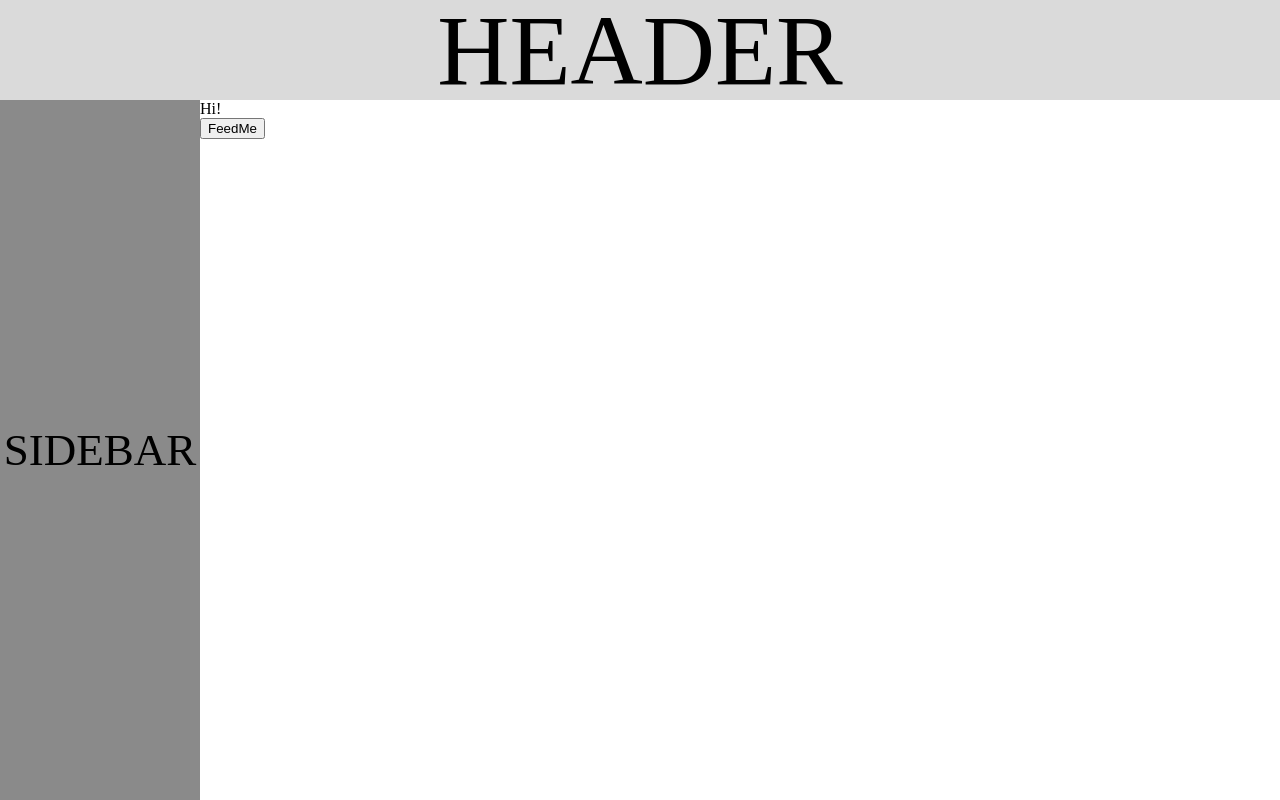
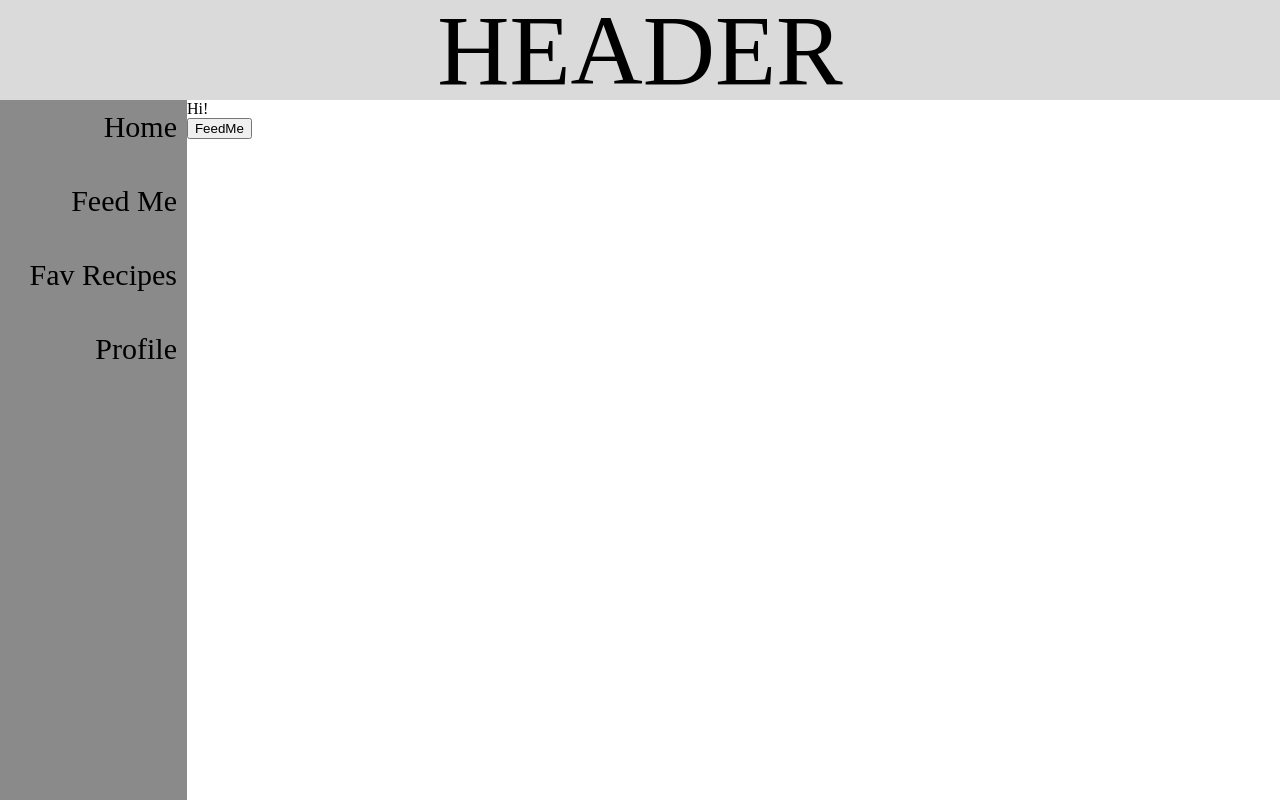
Before and after one commit to depwine/final-proj-webDev2023-Fridge, a React (Create React App) app in the folder client/: page / in a window 1280 px wide. Built offline with nearby package versions, Linux system fonts and the light colour scheme; no server answers; a web font is replaced by a local one.

Commit message:
pre auth0 push just in case i break everything

```diff
--- a/client/src/components/Backbone/Sidebar.js
+++ b/client/src/components/Backbone/Sidebar.js
@@ -1,11 +1,17 @@
 import styled from "styled-components";
+import { Link } from "react-router-dom";
 
 const Sidebar = () => {
 
     return (
-        <>
-        <Div>SIDEBAR</Div>
-        </>
+
+        <Div>
+            <StyledLink to={"/"}> Home </StyledLink>
+            <StyledLink to={"/FeedMe"}> Feed Me</StyledLink>
+            <StyledLink> Fav Recipes </StyledLink>
+            <StyledLink> Profile </StyledLink>
+        </Div>
+
     )
 
 }
@@ -16,11 +22,26 @@ const Div = styled.div`
     font-size: 45px;
     display: flex;
     flex-direction: column;
-    align-items: center;
-    justify-content: center;
+    justify-content: start;
     height: auto;
     width: 200px;
     height: 100%;
     background-color: #8a8a8a;
 
 `;
+
+const StyledLink = styled(Link)`
+    display: flex;
+    justify-content: end;
+    padding: 10px 10px 30px 0;
+    font-size: 30px;
+    text-decoration: none;
+    color: black;
+
+    &:hover{
+        cursor: pointer;
+        background-color: white;
+        color: black;
+    }
+
+`;
--- a/client/src/components/Backbone/UserContext.js
+++ b/client/src/components/Backbone/UserContext.js
@@ -6,6 +6,8 @@ export const UserProvider = ({ children }) => {
   const [ ingredientsMaster, setIngredientsMaster] = useState();
   const [ ingredientSearchQuery, setIngredientSearchQuery] = useState([])
   const [ oneIngredient, setOneIngredient] = useState()
+
+  const [recipes, setRecipes] = useState()
 
   // fetch all ingredients
   // assign to context so that user has an auto-complete
@@ -31,7 +33,7 @@ export const UserProvider = ({ children }) => {
 
 
   return (
-    <UserContext.Provider value={{setIngredientSearchQuery, ingredientSearchQuery, ingredientsMaster, oneIngredient, setOneIngredient}}>
+    <UserContext.Provider value={{recipes, setRecipes, setIngredientSearchQuery, ingredientSearchQuery, ingredientsMaster, oneIngredient, setOneIngredient}}>
       {children}
     </UserContext.Provider>
   );
--- a/client/src/components/FeedMe/FeedMe.js
+++ b/client/src/components/FeedMe/FeedMe.js
@@ -7,14 +7,11 @@ import Recipe from "./Recipe";
 
 const FeedMe = () => {
   // oneIngredient, setOneIngredient
-  const { oneIngredient, ingredientSearchQuery, setIngredientSearchQuery, setOneIngredient} = useContext(UserContext);
+  const { oneIngredient, ingredientSearchQuery, setIngredientSearchQuery, setOneIngredient, recipes, setRecipes} = useContext(UserContext);
 
   const [ingError, setIngError] = useState();
   const [allValuesFilled, setAllValuesFilled] = useState(true);
   const [isDuplicate, setIsDuplicate] = useState (false)
-
-  const [recipes, setRecipes] = useState()
-
 
   /// ---------------------------------------------FETCH RECIPE------------------------------------------ ///
 
@@ -92,14 +89,21 @@ const FeedMe = () => {
       );
     } else {
 
+            let valueFlag = true;
+
                 //check that all fields are properly filled
             ingredientSearchQuery.forEach((e) => {
 
                       //check that all values are properly filled
                   if (e.amount < 0.0001 || e.unit_type === null) {
+
+                    console.log(e.amount, e.unit_type)
                   setAllValuesFilled(false);
+                  valueFlag = false;
+
                   } else {
                   setAllValuesFilled(true);
+                  valueFlag = true;
                   }
 
 
@@ -133,7 +137,7 @@ const FeedMe = () => {
 
 
             // if all above IFs are good AND all values are filled, search
-            if (allValuesFilled) {
+            if (valueFlag) {
                 console.log("all values filled");
 
                 // flicker a Searching for a few seconds to clear error but also show
@@ -151,7 +155,7 @@ const FeedMe = () => {
             } else {
                 console.log("value issue");
                 setIngError(
-                "There is an issue with your fields, please set quanity and unit for each ingredient!"
+                "There is an issue with your fields, please set POSITIVE (>1) quantity and unit for each ingredient!"
                 );
             }
     }
@@ -197,7 +201,11 @@ const FeedMe = () => {
 
       </SearchResultsDiv>
 
-      {!ingError ? <div>{null}</div> : <div>{ingError}</div>}
+      {
+      !ingError
+      ? <div>{null}</div>
+      : <Error>{ingError}</Error>
+      }
       </Left>
       <Right>
       {
@@ -212,6 +220,14 @@ const FeedMe = () => {
 };
 
 export default FeedMe;
+
+const Error = styled.div`
+
+  font-size: 20px;
+  margin: 20px;
+  text-align: center;
+  font-style: italic;
+`;
 
 const Wrapper = styled.div`
   display: flex;
--- a/client/src/components/FeedMe/IngredientContainer.js
+++ b/client/src/components/FeedMe/IngredientContainer.js
@@ -37,7 +37,6 @@ export default IngredientContainer;
 
 const Div = styled.div`
   padding: 20px;
-  margin: 0 0 20px 0;
 `;
 
 const NoSearch = styled.div`
--- a/client/src/components/FeedMe/RecipeDetails.js
+++ b/client/src/components/FeedMe/RecipeDetails.js
@@ -55,9 +55,9 @@ const RecipeDetails = () => {
 export default RecipeDetails
 
 const Wrapper = styled.div`
-  /* border: 1px solid blue; */
+     /* border: 1px solid blue; */
     height: 100%;
-    width: 100%;
+    width: 91.35vw;
 `;
 
 const Aisle = styled.span`
--- a/client/src/components/Homepage/Homepage.js
+++ b/client/src/components/Homepage/Homepage.js
@@ -24,8 +24,11 @@ const Homepage = () => {
 export default Homepage;
 
 const Wrapper = styled.div`
-  height: 100%
+  height: 100%;
+  width: 91.35vw;
 `;
+
+
 
 const Button = styled.button`
 `;
```
Also changed, not shown: 1 other file (tests, documents, lock files or other folders).
